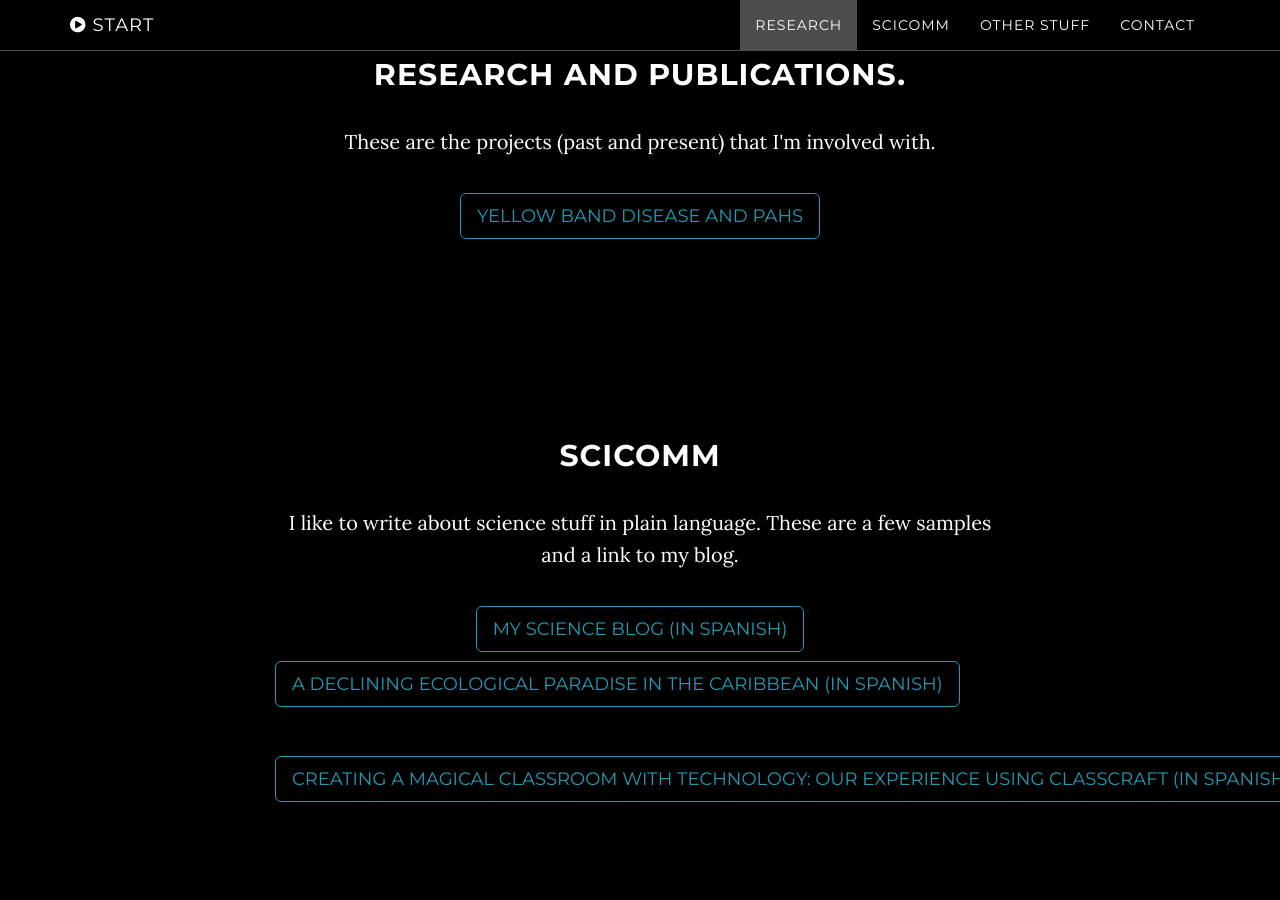
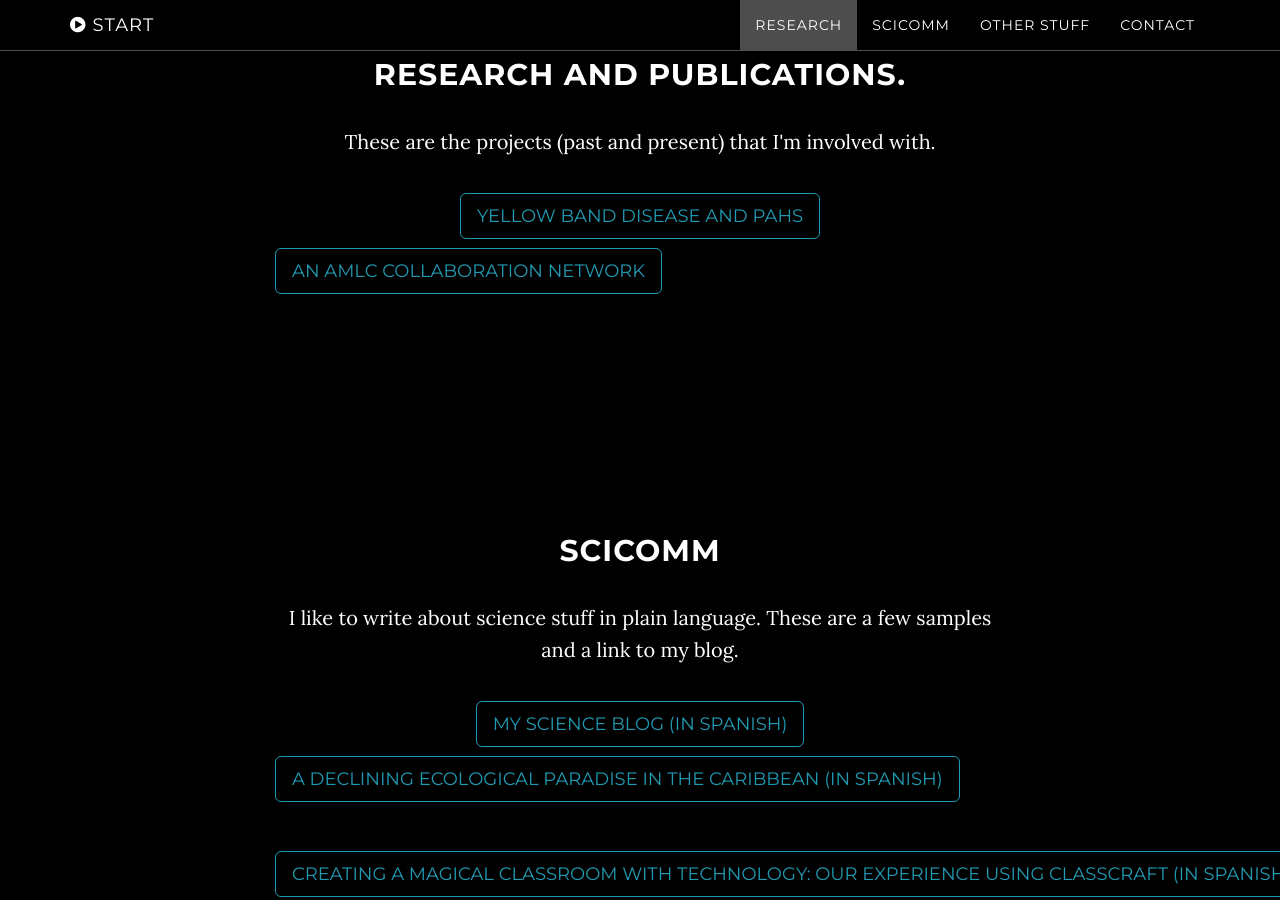
Before and after one commit to ejvalero/luismmontilla.github.io, a Jekyll site: the page built from index.html, in a window 1280 px wide and 900 px high, scrolled down 1042 px. Built offline with Jekyll 4.4.1, drawn with Linux system fonts in a browser that asks for light colours.

Commit message:
added amlc network

```diff
--- a/_includes/research.html
+++ b/_includes/research.html
@@ -6,6 +6,8 @@
                     <h2>Research and publications.</h2>
                     <p>These are the projects (past and present) that I'm involved with.</p>
                     <a href="https://luismmontilla.github.io/ybd-pah/" class="btn btn-default btn-lg">Yellow band disease and PAHS</a>
+                    <p style="line-height: 60px; width: 300px;">
+                    <a href="https://luismmontilla.github.io/amlc-network/" class="btn btn-default btn-lg">An AMLC collaboration network</a>
                 </div>
             </div>
         </div>
```
